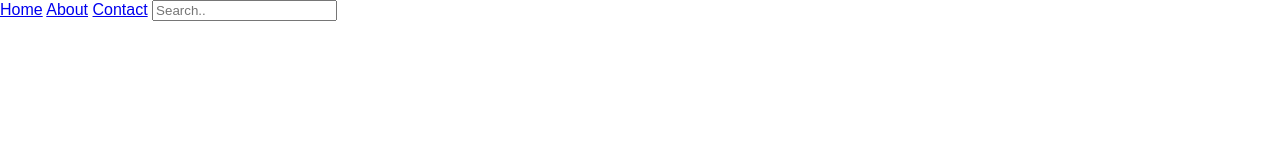
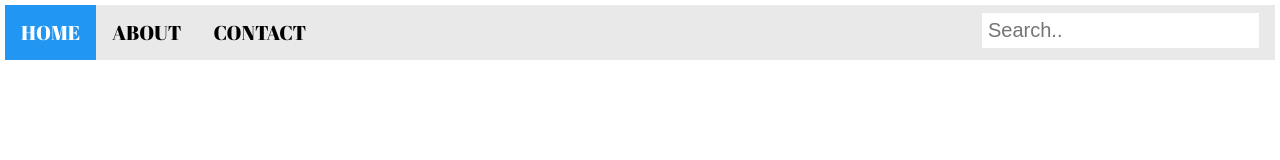
Before and after one commit to Ameprizzo/personal_blog, a plain HTML site: page index.html in a window 1280 px wide. Drawn offline with Linux system fonts and the light colour scheme.

Commit message:
edit header css

```diff
--- a/css/header.css
+++ b/css/header.css
@@ -24,6 +24,7 @@ header{
 .topnav a:hover {
   background-color: #ddd;
   color: black;
+  border-bottom: 1px solid #2196F3;
 }
 
 .topnav a.active {
--- a/index.html
+++ b/index.html
@@ -5,7 +5,7 @@
     <meta name="viewport" content="width=device-width, initial-scale=1.0">
     <meta http-equiv="X-UA-Compatible" content="ie=edge">
     <link href="https://fonts.googleapis.com/css?family=Abril+Fatface&display=swap" rel="stylesheet">
-    <link rel="stylesheet" href="css/style.css">
+    <link rel="stylesheet" href="css/main.css">
     <title>Document</title>
 </head>
 <body>
```
